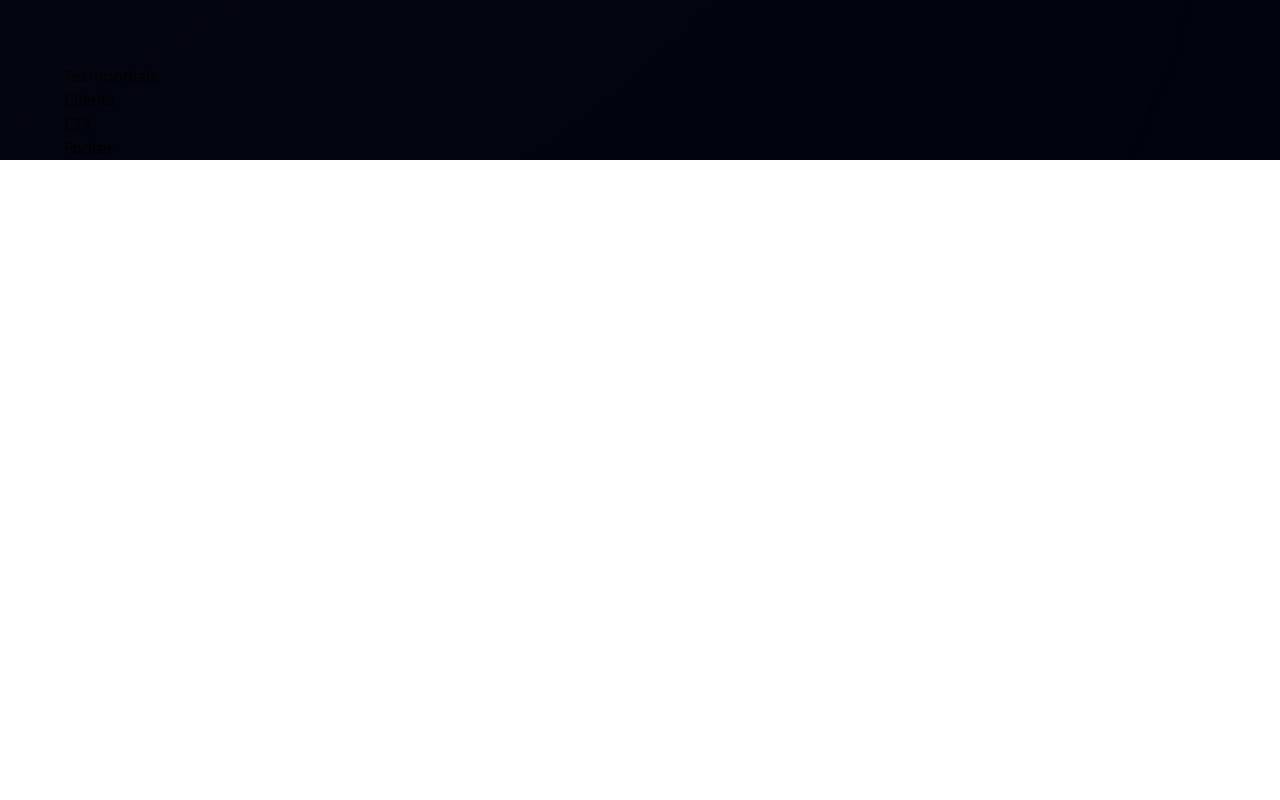
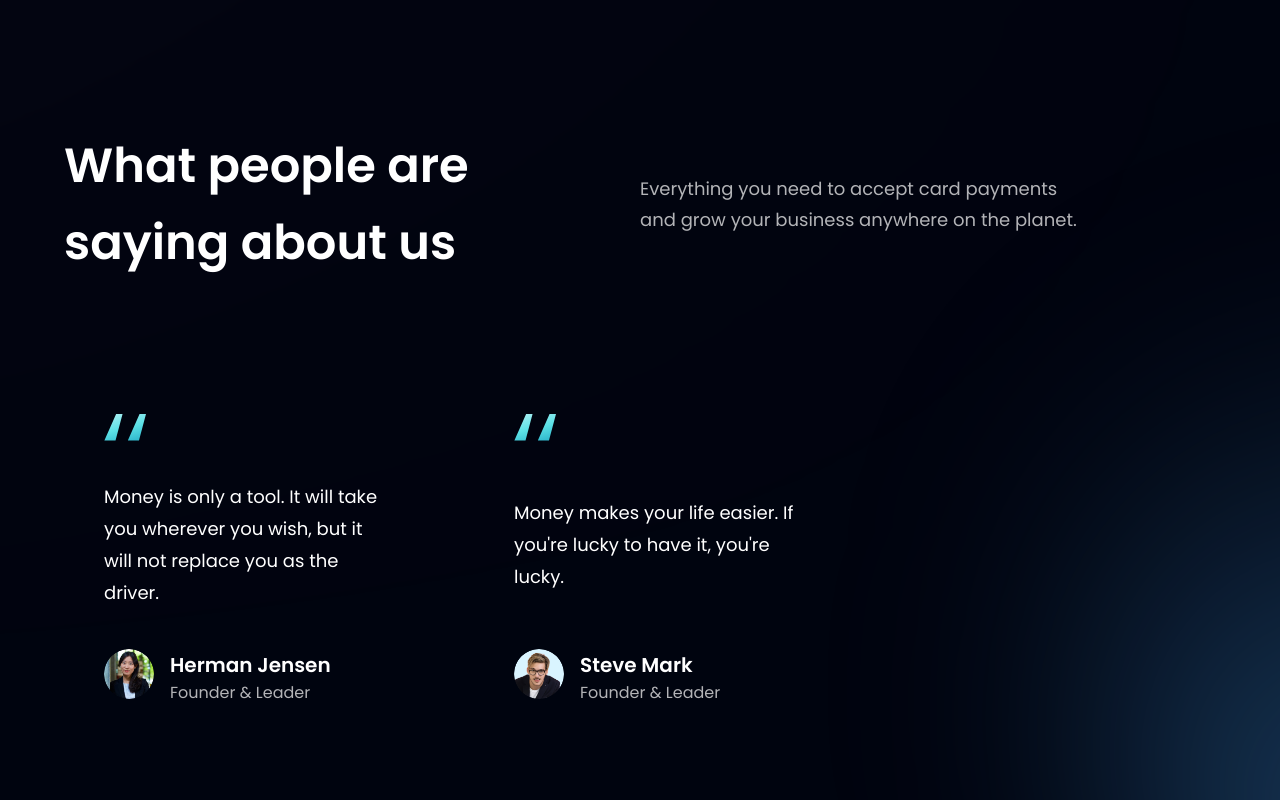
Before and after one commit to khardikk/Modern-UI-UX-Website, a React (Vite) app in the folder bank_modern_app/: page / in a window 1280 px wide. Shown: the part 2740-3540 px from the top of the page. Before the commit the page ends 2900 px from the top, so only its background shows below. Built offline with nearby package versions, Linux system fonts and the light colour scheme.

Commit message:
Testimonials done

```diff
--- a/bank_modern_app/src/components/FeedbackCard.jsx
+++ b/bank_modern_app/src/components/FeedbackCard.jsx
@@ -1,8 +1,25 @@
 import React from 'react'
+import { quotes } from '../assets'
 
-const FeedbackCard = () => {
+const FeedbackCard = ({content, name, title, img}) => {
   return (
-    <div>FeedbackCard</div>
+    <div className='flex justify-between flex-col
+    px-10 py-12 rounded-[20px] max-w-[370px]
+    md:mr-10 sm:mr-5 mr-0 my-5 feedback-card'>
+    <img src = {quotes} alt="double_quotes" className="w-[42px]
+    h-[27px] object-contain"/>
+    <p className='font-poppins font-normal text-[18px]
+    leading-[32px] text-white my-10'>{content}</p>
+    <div className='flex flex-row'>
+    <img src={img} alt={name} className='w-[50px] h-[50px] rounded-full'/>
+    <div className='flex flex-col ml-4'>
+    <h4 className='font-poppins font-semibold text-[20px]
+    leading-[32px] text-white'>{name}</h4>
+    <p className='font-poppins font-noraml text-[16px]
+    leading-[24px] text-dimWhite'>{title}</p>
+    </div>
+    </div>
+    </div>
   )
 }
 
--- a/bank_modern_app/src/components/Testimonials.jsx
+++ b/bank_modern_app/src/components/Testimonials.jsx
@@ -1,9 +1,37 @@
-import React from 'react'
+import { card } from "../assets";
+import { feedback } from "../constants"
+import styles from "../style"
+import FeedbackCard from "./FeedbackCard";
 
-const Testimonials = () => {
-  return (
-    <div>Testimonials</div>
+const Testimonials = () =>  (
+    <section id="clients" className={`${styles.paddingY}
+    ${styles.flexCenter} flex-col relative`}>
+
+      <div className="absolute z-[0] w-[60%] h-[60%] -right-[50%]
+      rounded-full blue__gradient" />
+      <div className="w-full flex justify-between items-center
+      md:flex-row flex-col  sm:mb-16 mb-6 relative z-[1]">
+        <h1 className={styles.heading2}>
+        What people are<br className="sm:block hidden"/>saying about us
+        </h1>
+        <div className="w-full md:mt-0 mt-6">
+          <p className={`${styles.paragraph} text-left max-w-[450px]`}>
+          Everything you need to accept card payments
+          and grow your business anywhere on the planet.
+          </p>
+        </div>
+      </div>
+
+      <div className="flex flex-wrap sm:justify-start justify-center
+      w-full feedback-container relative z-[1]">
+        {feedback.map((card) => (
+          <FeedbackCard key={card.id} {...card} />
+        )
+        )}
+
+      </div>
+    </section>
   )
-}
+
 
 export default Testimonials
```
